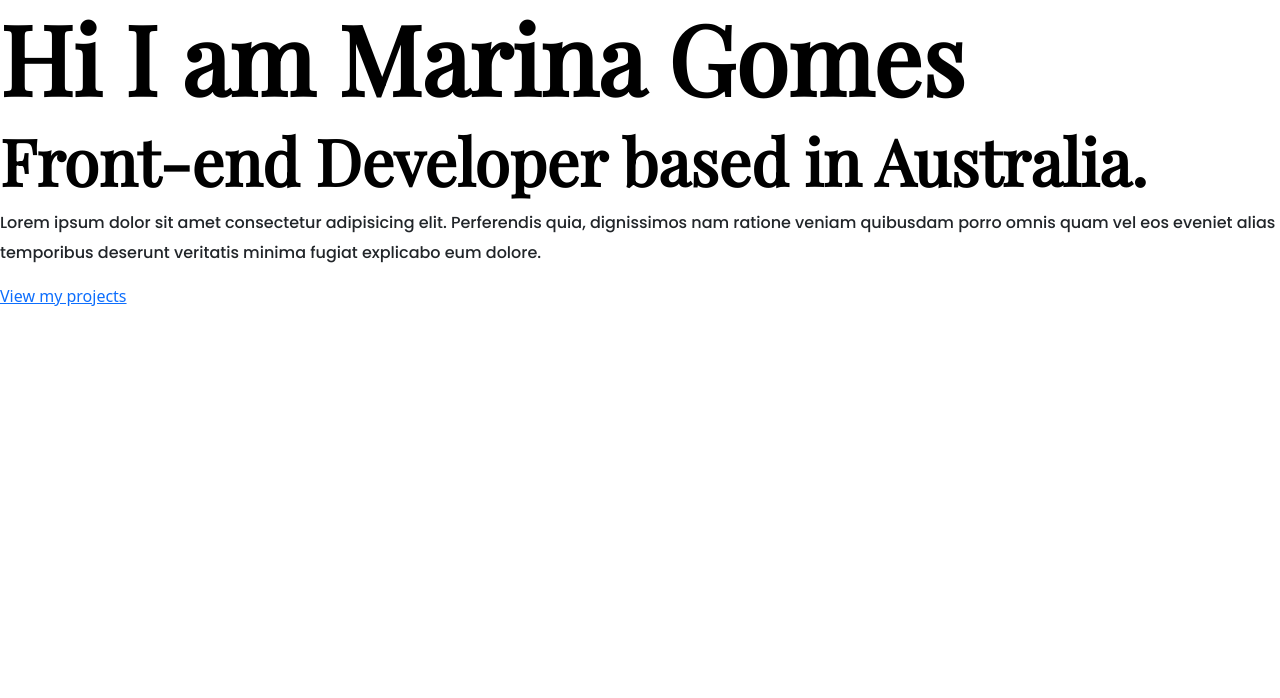
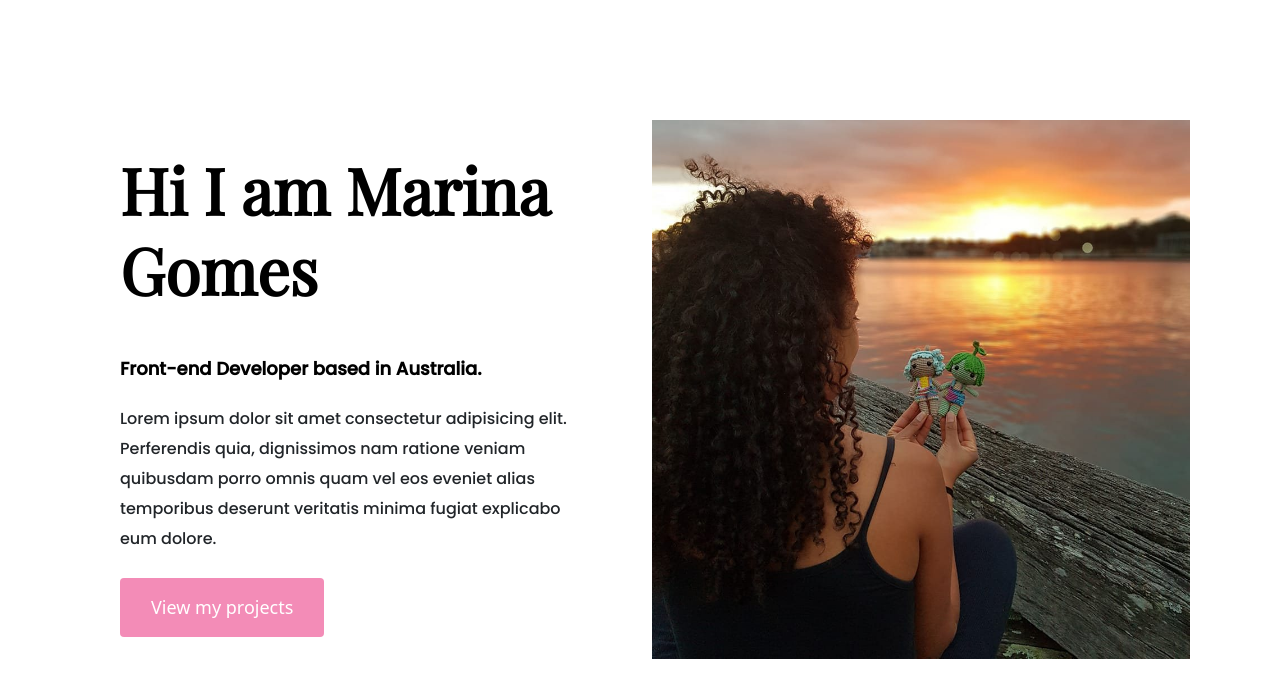
Before and after one commit to Maarinafgg/Portifolio-project, a plain HTML site: page about.html in a window 1280 px wide. Drawn offline with nearby package versions, Linux system fonts and the light colour scheme; a web font is replaced by a local one.

Commit message:
div classes and container
styling div and content

```diff
--- a/about.html
+++ b/about.html
@@ -27,14 +27,29 @@
     <title>Document</title>
   </head>
   <body>
-    <h1>Hi I am Marina Gomes</h1>
-    <h2>Front-end Developer based in Australia.</h2>
-    <p>
+      <div class="aboutme-section container">
+          <div class="row">
+              <div class="col-md-6">
+                  <div class="aboutme-content">
+    <h1 class="mb-5">Hi I am Marina Gomes</h1>
+    <h2 class="mb-4">Front-end Developer based in Australia.</h2>
+    <p class="mb-4">
       Lorem ipsum dolor sit amet consectetur adipisicing elit. Perferendis quia,
       dignissimos nam ratione veniam quibusdam porro omnis quam vel eos eveniet
       alias temporibus deserunt veritatis minima fugiat explicabo eum dolore.
     </p>
 
-    <a href="">View my projects</a>
+    <a href="" class="btn btn-branding">View my projects</a>
+    </div>
+    </div>
+    <div class="col-md-6">
+       <!-- in case I wanna hide the image when is a medium screen just use the class
+    d-none d-md-block-->
+
+    <img src="images/minhafoto.jpg" class="img-fluid" alt="">
+    </div>
+    </div>
+</div>
+
   </body>
 </html>
--- a/style.css
+++ b/style.css
@@ -54,6 +54,25 @@ p{
 
 }
 
+.aboutme-section{
+    padding: 120px 20px;
+
+}
+
+.aboutme-section h1{
+    font-size: 64px;
+    line-height: 80px;
+}
+
+.aboutme-section h2 {
+    font-size: 18px;
+    font-family: var(--default-font-family);
+}
+
+.aboutme-content{
+    margin: 30px;
+}
+
 .btn-branding{
     background: var(--branding-color);
     border-radius: 4px;
@@ -90,4 +109,9 @@ p{
         padding: 0;
         text-align: center;
     }
+
+    .aboutme-section {
+    padding: 0;
+    text-align: center;
+    }
 }
```
